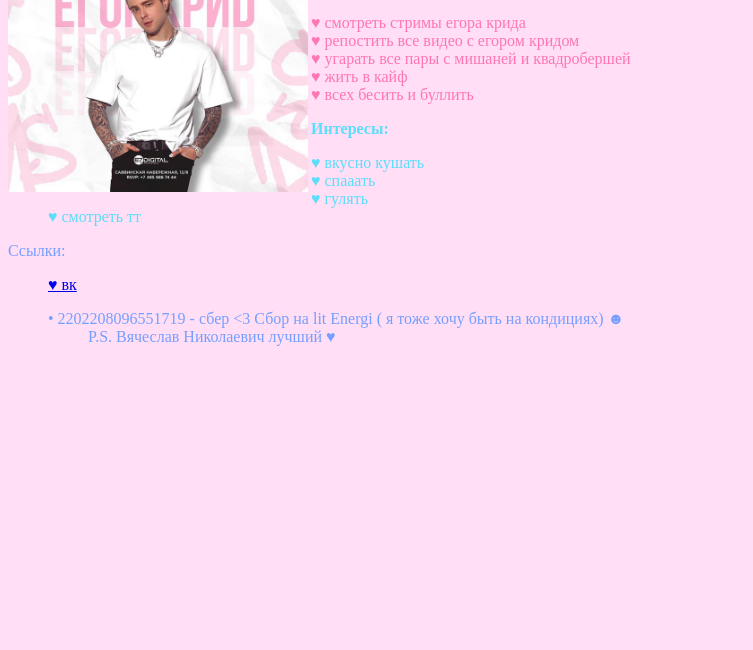
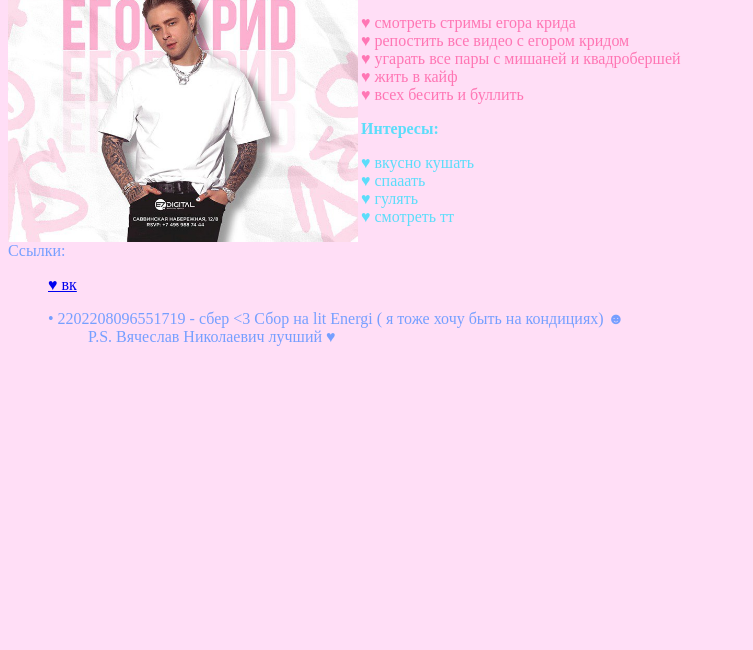
Before and after one commit to banana288/vizitka, a plain HTML site: page index.html in a window 1280 px wide. Shown: the part 150-800 px from the top of the page, without its empty margins (0-753 px from the left). Drawn offline with Linux system fonts and the light colour scheme.

Commit message:
Update index.html

```diff
--- a/index.html
+++ b/index.html
@@ -2,7 +2,7 @@
  <body text="#D576FF" bgcolor="#FFDEF6">
   <title> Визитка </title>
   <hl><b><p align="center">Визитка</hl></b><br></p>
- <img src="pic\5.jpg" width="300" align="left">
+ <img src="pic\5.jpg" width="350" align="left">
 <font color="#D80000" SIZE="8" FACE="impact">
 <ul>
 <font><b> ♥ МОЙ МУЖ ♥ </font></b><br>
```
